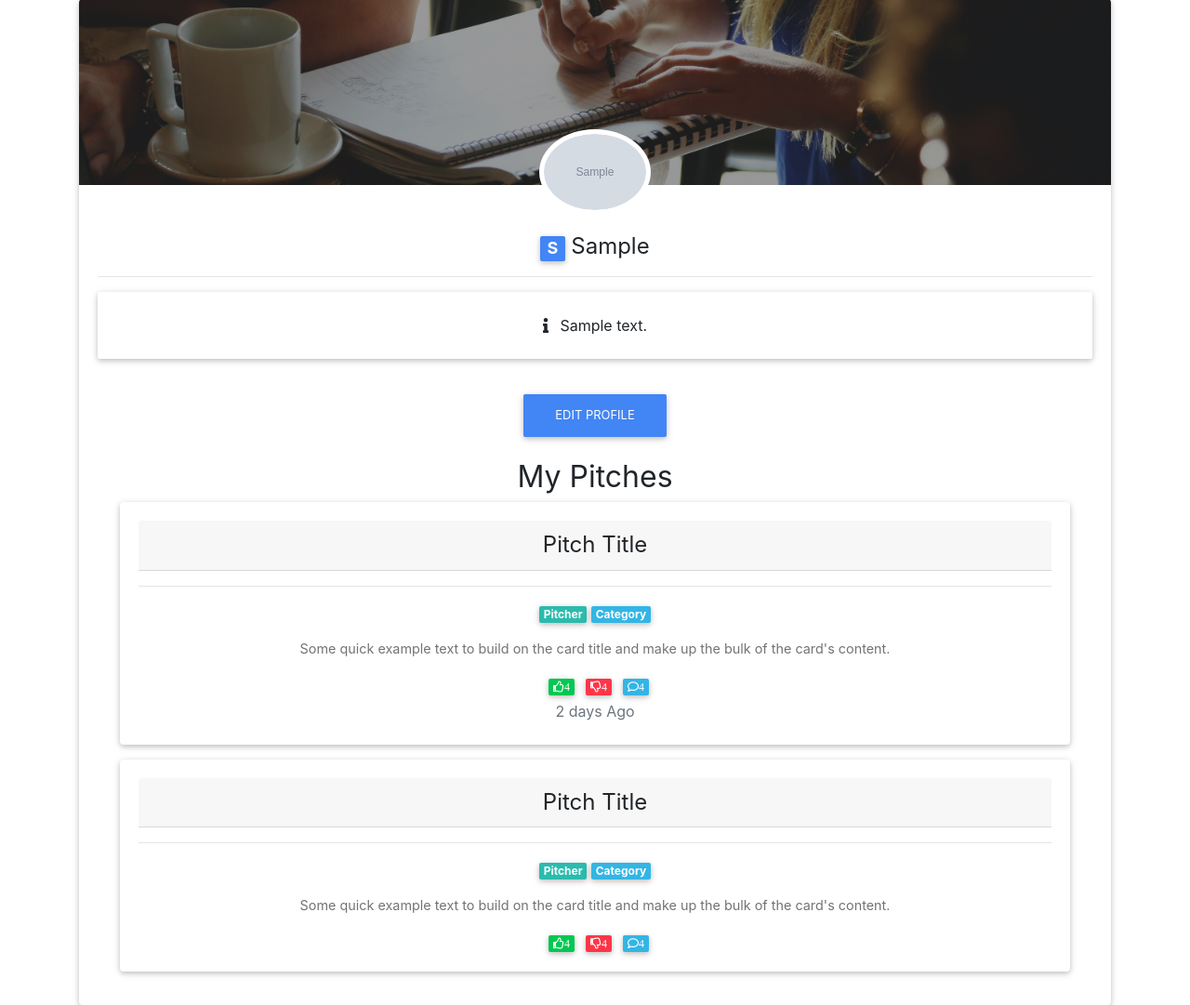
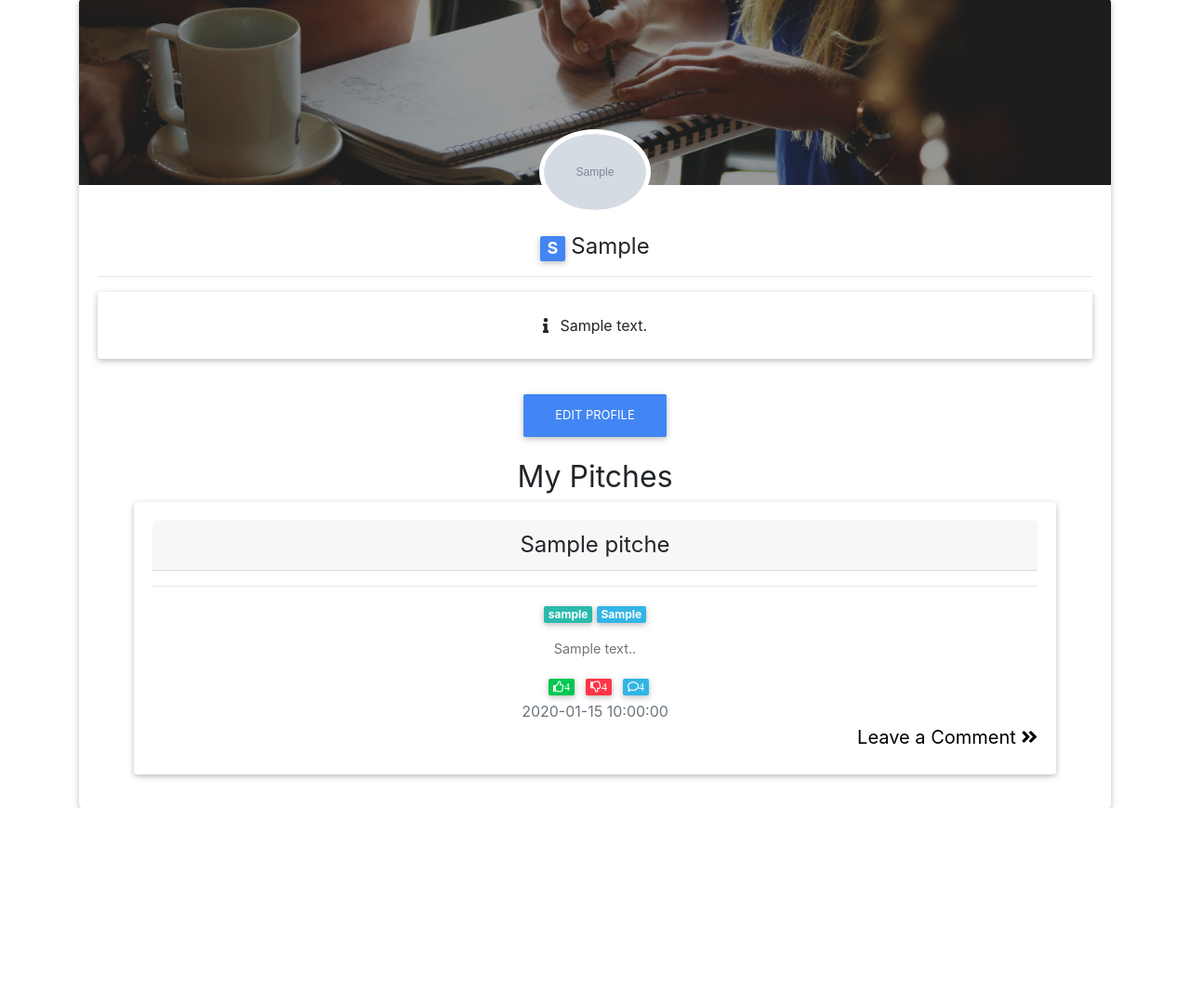
Before and after one commit to D-Kamunya/pitch-deck, a Flask app: a page that uses app/templates/profile/profile.html in a window 1280 px wide. Shown: the part 113-1194 px from the top of the page at 93% size. After the commit the page ends 982 px from the top, so only its background shows below. Run offline with Flask 2, Linux system fonts and the light colour scheme; tables that the repository leaves empty hold one stand-in row (values such as "Sample post"); grey boxes marked "Sample" are stand-in pictures; some libraries are stand-ins or nearby versions.

Commit message:
Create get user pitches method in pitch class model

```diff
--- a/app/main/views.py
+++ b/app/main/views.py
@@ -27,8 +27,8 @@ def profile(username):
 
     if user is None:
         abort(404)
-
-    return render_template("profile/profile.html", user = user)
+    pitches = Pitch.get_user_pitches(user.id)
+    return render_template("profile/profile.html", user = user,pitches=pitches)
 
 @main.route('/profile/<username>/update',methods = ['GET','POST'])
 @login_required
--- a/app/models.py
+++ b/app/models.py
@@ -68,6 +68,11 @@ class Pitch(db.Model):
         pitches = Pitch.query.order_by(Pitch.posted.desc()).all()
         return pitches
 
+    @classmethod
+    def get_user_pitches(cls,id):
+        pitches = Pitch.query.filter_by(user_id=id).order_by(Pitch.posted.desc()).all()
+        return pitches
+
 
 class Comment(db.Model):
 
--- a/app/templates/profile/profile.html
+++ b/app/templates/profile/profile.html
@@ -1,4 +1,5 @@
 {% extends 'base.html'%}
+{% import 'macros.html' as macro%}
 {% block content%}
 
 <div class="profile mt-5">
@@ -29,56 +30,16 @@
 
       <h2 class="mt-2">My Pitches</h2>
 
-      <div class="pitches mt-2">
+      <div class="pitches container mt-2">
+      {%if pitches%}
+        {{macro.displayPitches(pitches)}}
+      {%else%}
         <div class="card pitch mx-4 mb-3">
-
-          <!-- Card content -->
           <div class="card-body">
-
-            <!-- Title -->
-            <h4 class="card-header">Pitch Title</h4>
-            <hr>
-            <!-- Text -->
-            <div class="mb-3">
-              <a href="#" class="badge badge-default">Pitcher</a>
-              <a href="#" class="badge badge-info">Category</a>
-            </div>
-            <p class="card-text">Some quick example text to build on the card title and make up the bulk of the card's
-              content.</p>
-            <div>
-              <span class="badge badge-success ml-2"> <i class="far fa-thumbs-up">4</i></span>
-              <span class="badge badge-danger ml-2"> <i class="far fa-thumbs-down">4</i></span>
-              <span class="badge badge-info ml-2"> <i class="far fa-comment">4</i></span>
-            </div>
-            <p class="text-muted text-center my-1">2 days Ago</p>
+            <h4 class="card-header"><i class="far fa-angry mr-2"></i>Sorry, there is no pitch posted in this category </h4>
           </div>
-
         </div>
-
-        <div class="card pitch mx-4 mb-3">
-
-          <!-- Card content -->
-          <div class="card-body">
-
-            <!-- Title -->
-            <h4 class="card-header">Pitch Title</h4>
-            <hr>
-            <!-- Text -->
-            <div class="mb-3">
-              <a href="#" class="badge badge-default">Pitcher</a>
-              <a href="#" class="badge badge-info">Category</a>
-            </div>
-            <p class="card-text">Some quick example text to build on the card title and make up the bulk of the card's
-              content.</p>
-            <div>
-              <span class="badge badge-success ml-2"> <i class="far fa-thumbs-up">4</i></span>
-              <span class="badge badge-danger ml-2"> <i class="far fa-thumbs-down">4</i></span>
-              <span class="badge badge-info ml-2"> <i class="far fa-comment">4</i></span>
-            </div>
-          </div>
-
-        </div>
-
+      {%endif%}
       </div>
     </div>
 
```
Also changed, not shown: tests/test_pitch.py (+6 -0 lines).
